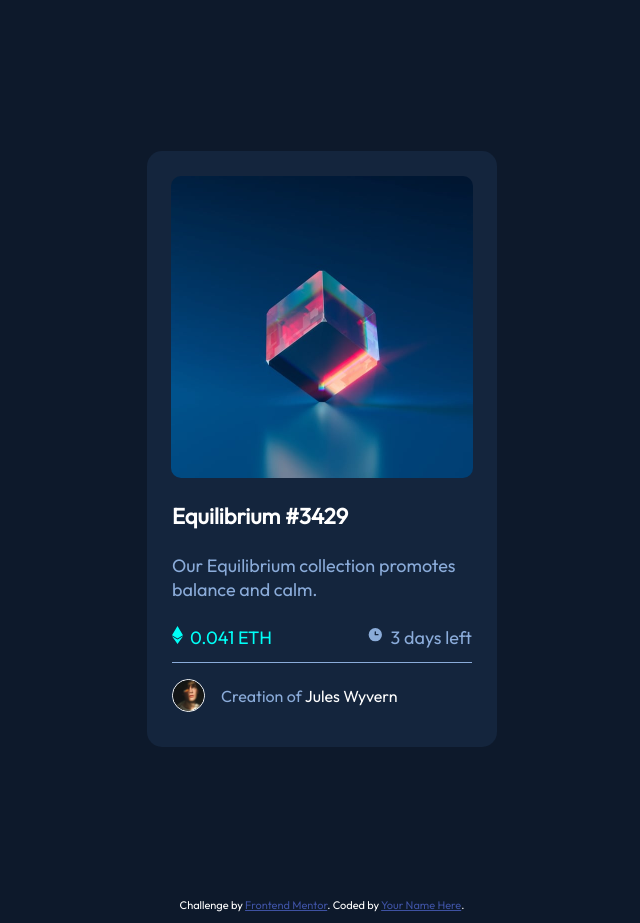
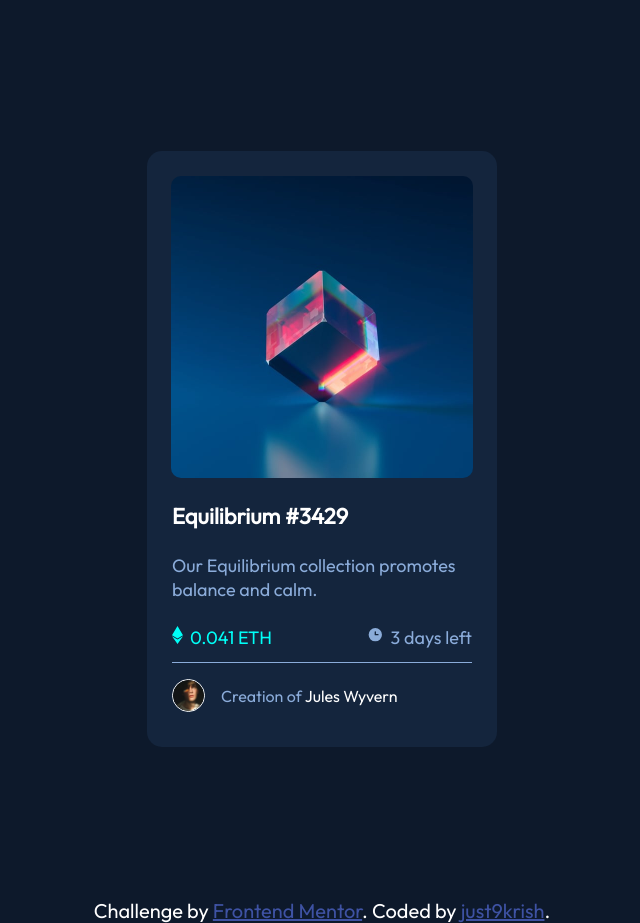
Before and after one commit to Just9krish/NFT-Preview-Card, a plain HTML site: page index.html in a window 1280 px wide. Shown: the whole page, without its empty margins (318-958 px from the left). Drawn offline with Linux system fonts and the light colour scheme.

Commit message:
NFT-Preview-Card

```diff
--- a/index.html
+++ b/index.html
@@ -3,8 +3,6 @@
   <head>
     <meta charset="UTF-8" />
     <meta name="viewport" content="width=device-width, initial-scale=1.0" />
-    <!-- displays site properly based on user's device -->
-
     <link
       rel="icon"
       type="image/png"
@@ -21,7 +19,7 @@
 
     <style>
       .attribution {
-        font-size: 11px;
+        font-size: 20px;
         text-align: center;
       }
       .attribution a {
@@ -80,7 +78,7 @@
       Challenge by
       <a href="https://www.frontendmentor.io?ref=challenge" target="_blank"
         >Frontend Mentor</a
-      >. Coded by <a href="#">Your Name Here</a>.
+      >. Coded by <a href="https://www.instagram.com/Just9krish/">just9krish</a>.
     </div>
   </body>
 </html>
```
Also changed, not shown: style.css (+21 -8 lines).
